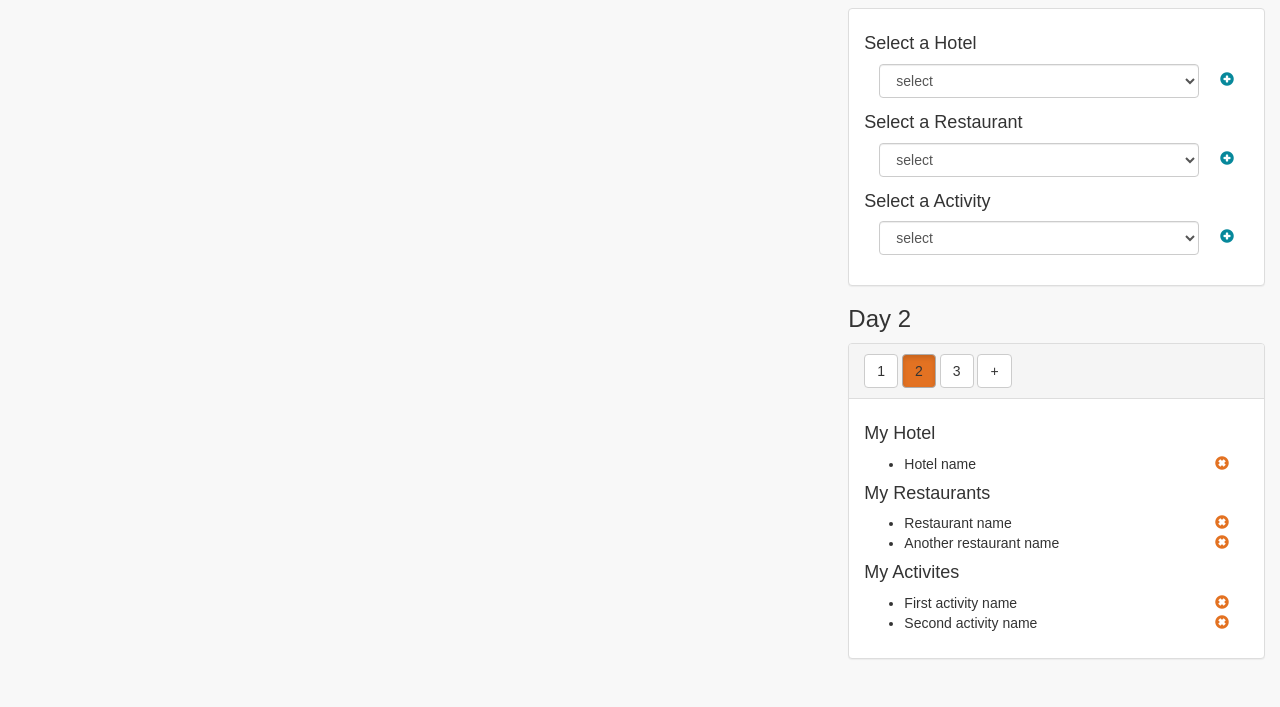
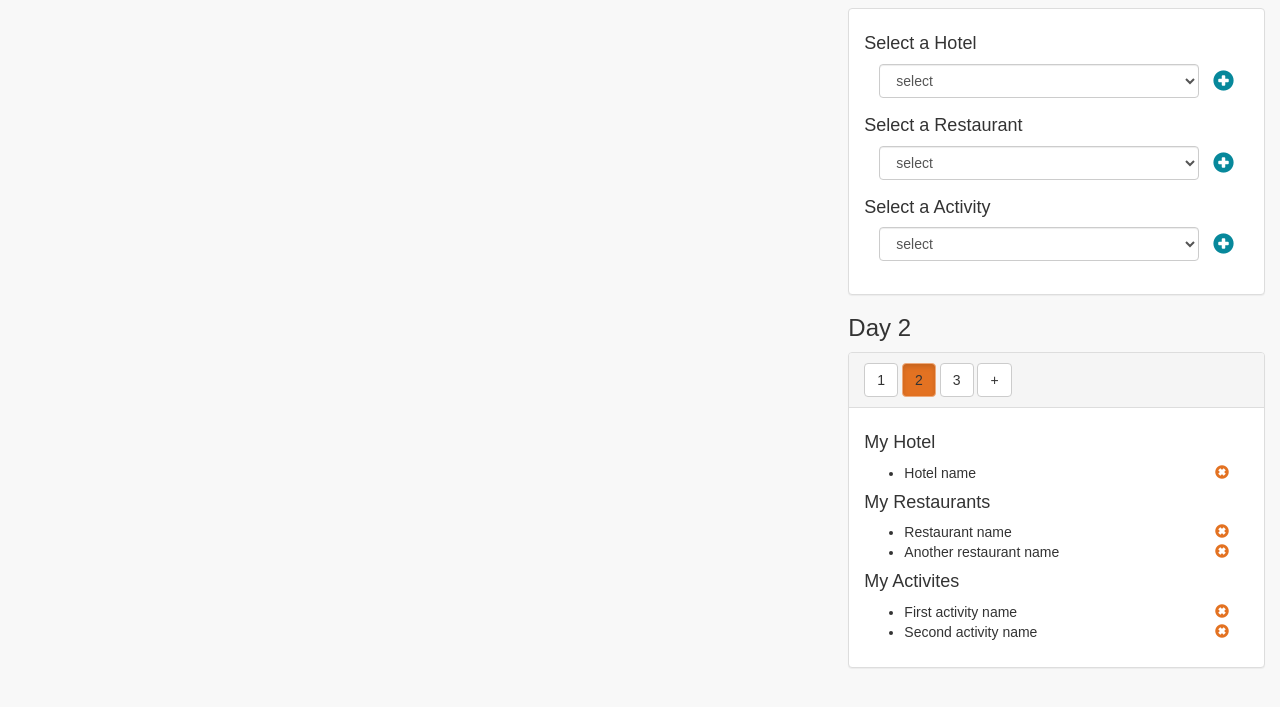
Before and after one commit to kavispires/trip-planner, a website: page views/index.html in a window 1280 px wide. Shown: the part 53-760 px from the top of the page. Drawn offline with nearby package versions, Linux system fonts and the light colour scheme; some packages are replaced by stand-ins of ours; files that its build step writes are made by us from their sources; a web font is replaced by a local one.

Commit message:
Updated  map colors to match color scheme and changed + button sizes

```diff
--- a/assets/stylesheets/style.scss
+++ b/assets/stylesheets/style.scss
@@ -124,6 +124,10 @@ body {
   color: $teal;
   float: right;
   line-height: 32px;
+  span {
+    font-size: 1.5em;
+    line-height: 32px;
+  }
 }
 
 .form-add:hover {
@@ -155,6 +159,7 @@ body {
 
 .btn-default.active, .btn-default:active, .open>.dropdown-toggle.btn-default {
     background-color: $tangerine;
+    border-color: $tan;
 }
 
 .btn-default.active.focus, .btn-default.active:focus, .btn-default.active:hover, .btn-default:active.focus, .btn-default:active:focus, .btn-default:active:hover, .open>.dropdown-toggle.btn-default.focus, .open>.dropdown-toggle.btn-default:focus, .open>.dropdown-toggle.btn-default:hover {
--- a/views/layout.html
+++ b/views/layout.html
@@ -7,7 +7,7 @@
     <!-- The above 3 meta tags *must* come first in the head; any other head content must come *after* these tags -->
     <meta name="description" content="">
     <meta name="author" content="">
-    <link rel="icon" href="../../favicon.ico">
+    <link rel="icon" href="/img/trip-planner-logo.svg">
 
     <title>Trip Planner - {% block title %}{% endblock %}</title>
 
```
Also changed, not shown: public/stylesheets/style.css.
